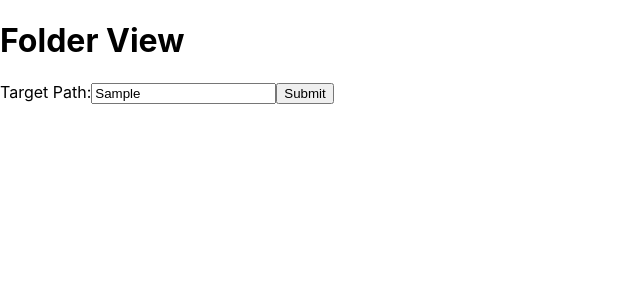
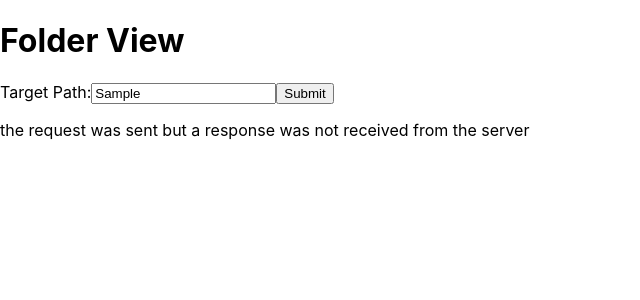
Before and after one commit to M-delRio/Directory-Explorer-Dashboard, a React (Create React App) app: page / in a window 1280 px wide. Both pictures are taken after typing "Sample" into the empty fields and a click on the input "Submit". Shown: the top 300 px of the page, without its empty margins (0-640 px from the left). Built offline with nearby package versions, Linux system fonts and the light colour scheme; no server answers.

Commit message:
form component includes state to determine if error message to be displayed

```diff
--- a/src/components/dashboard/QueryPathForm.jsx
+++ b/src/components/dashboard/QueryPathForm.jsx
@@ -1,7 +1,14 @@
 import React from "react";
 import fetchFolderContent from "../../actions/index.js";
+import { useState, useEffect } from "react";
 
 const QueryPathForm = ({ query, handleQuery, handleContent }) => {
+
+  const [errorMessage, setErrorMessage] = useState(undefined);
+
+  // useEffect(() => {
+  //   setErrorMessage(undefined);
+  // });
 
   const handleSubmit = async event => {
     event.preventDefault();
@@ -12,6 +19,7 @@ const QueryPathForm = ({ query, handleQuery, handleContent }) => {
       //parse data received
 
       handleContent(queryResponse);
+      setErrorMessage(undefined);
     } catch (error) {
       let errorMessage;
 
@@ -27,13 +35,15 @@ const QueryPathForm = ({ query, handleQuery, handleContent }) => {
         errorMessage = "unable to process your request at this time, try again later or contact Folder View is this error persists";
       }
 
+      setErrorMessage(errorMessage);
+
       // do something with error message
     }
-
 
   };
 
   return (
+    <div>
       <form onSubmit={handleSubmit}>
         <label>
           Target Path:
@@ -45,6 +55,10 @@ const QueryPathForm = ({ query, handleQuery, handleContent }) => {
         </label>
         <input type="submit" value="Submit" />
       </form>
+      {errorMessage &&
+        <p>{errorMessage} </p>}
+
+    </div>
   );
 }
 
```
Lines whose indentation alone changed are shown as unchanged.
